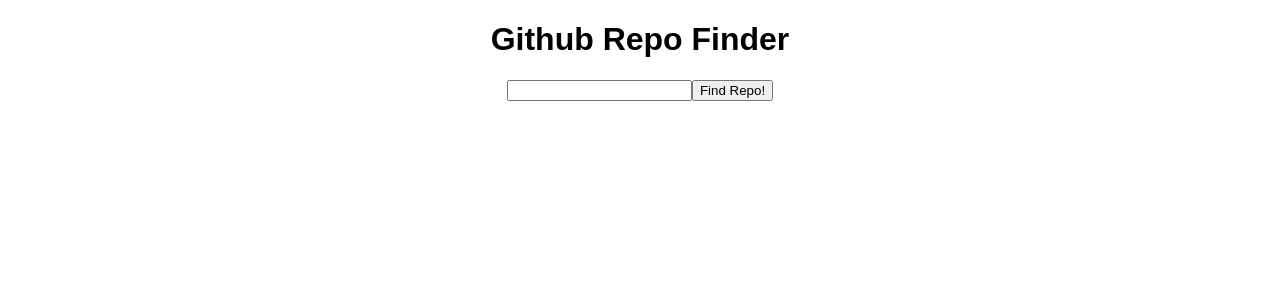
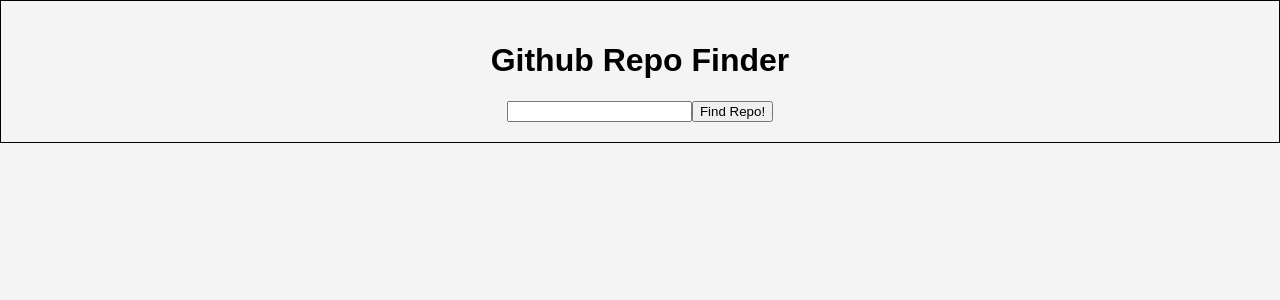
Before and after one commit to jenniredfield/github-api, a React (Create React App) app: page / in a window 1280 px wide. Shown: the top 300 px of the page. Built offline with nearby package versions, Linux system fonts and the light colour scheme.

Commit message:
Started adding Styling

```diff
--- a/src/App.css
+++ b/src/App.css
@@ -1,28 +1,27 @@
-.App {
-  text-align: center;
+body, html {
+  padding: 0;
+  margin: 0;
 }
 
-.App-logo {
-  animation: App-logo-spin infinite 20s linear;
-  height: 80px;
+body {
+  background: #f4f4f4;
 }
 
-.App-header {
-  background-color: #222;
-  height: 150px;
+.header-wrapper {
+  margin: 0 auto;
+  border: 1px solid black;
+  text-align: center;
   padding: 20px;
-  color: white;
 }
 
-.App-title {
-  font-size: 1.5em;
+.repos-wrapper {
+  border: 1px solid lightgray;
+  width: 80%;
+  margin: 0 auto;
 }
 
-.App-intro {
-  font-size: large;
+.repo-div {
+
+  border-bottom: 1px solid lightgray;
+
 }
-
-@keyframes App-logo-spin {
-  from { transform: rotate(0deg); }
-  to { transform: rotate(360deg); }
-}
--- a/src/App.js
+++ b/src/App.js
@@ -42,8 +42,8 @@
   render() {
     return (
       <div className="App">
-        <h1>Github Repo Finder</h1>
-        <div className="wrapper">
+        <div className="header-wrapper">
+            <h1>Github Repo Finder</h1>
             <input onChange={this.handleInput}></input>
             <button onClick={this.fetchRepo}>Find Repo!</button>
         </div>
--- a/src/Repos.js
+++ b/src/Repos.js
@@ -1,23 +1,36 @@
 import React, { Component } from 'react';
 
 
-const Repos = ({repos}) => {
+const Repos = ({ repos }) => {
 
+    if(repos.length=== 0) return "";
 
+    return (
 
-    return  repos.map(repo => {
+        <div className="repos-wrapper"> {
+
+            repos.map(repo => {
                 return (
-            <div>
+                    <div className="repo-div">
+                        <div className="grid-1">
+                            <img src={repo.owner.avatar_url} alt="user-logo" style={{ width: "60px"}}/>
+                        </div>
+                        <div className="grid-2">
                             <ul>
                                 <li>{repo.description}</li>
                                 <li>{repo.name}</li>
                                 <li>{repo.owner.login}</li>
                             </ul>
                         </div>
+                        <div className="grid-3">
+
+                        </div>
+                    </div>
                 )
 
-    })
-
+            })}
+        </div>
+    )
 }
 
 
```
Lines whose indentation alone changed are shown as unchanged.
